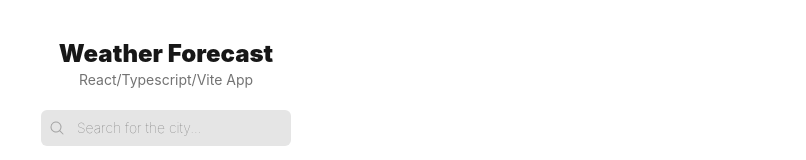
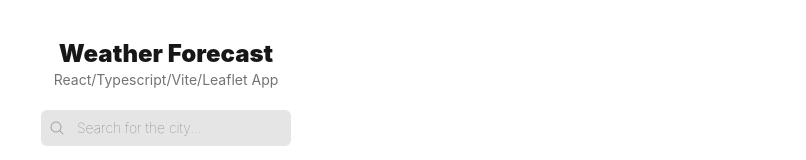
Before and after one commit to przezsamoha/weather-forecast-react-app-2, a React (Vite) app: page / in a window 1280 px wide. Shown: the part 308-468 px from the top of the page, without its empty margins (474-1280 px from the left). Built offline with nearby package versions, Linux system fonts and the light colour scheme.

Commit message:
readme file updated

```diff
--- a/index.html
+++ b/index.html
@@ -3,7 +3,7 @@
   <head>
     <meta charset="UTF-8" />
     <meta name="viewport" content="width=device-width, initial-scale=1.0" />
-    <title>Weather Forecast App</title>
+    <title>Weather Forecast App 2</title>
     <link
       rel="stylesheet"
       href="https://unpkg.com/leaflet@1.9.4/dist/leaflet.css"
--- a/src/components/ForecastMap.tsx
+++ b/src/components/ForecastMap.tsx
@@ -22,6 +22,7 @@ export default function ForecastMap({ lat, lon, darkMode }: ForecastMapProps) {
     <MapContainer className="h-44 mt-5" center={[lat, lon]} zoom={13}>
       <div>
         <TileLayer
+          className="text-sm"
           attribution='&copy; <a href="https://stadiamaps.com/">Stadia Maps</a>, &copy; <a href="https://openmaptiles.org/">OpenMapTiles</a> &copy; <a href="http://openstreetmap.org">OpenStreetMap</a> contributors'
           url={`${URL}/${darkMode ? darkModeParam : lightModeParam}`}
         />
--- a/src/components/SearchHeader.tsx
+++ b/src/components/SearchHeader.tsx
@@ -5,7 +5,7 @@ export default function SearchHeader() {
         Weather Forecast{" "}
       </h1>
       <h2 className="text-sm font-normal text-neutral-500 dark:text-neutral-400 ">
-        React/Typescript/Vite App
+        React/Typescript/Vite/Leaflet App
       </h2>
     </section>
   );
```
Also changed, not shown: 1 other file (tests, documents, lock files or other folders).
